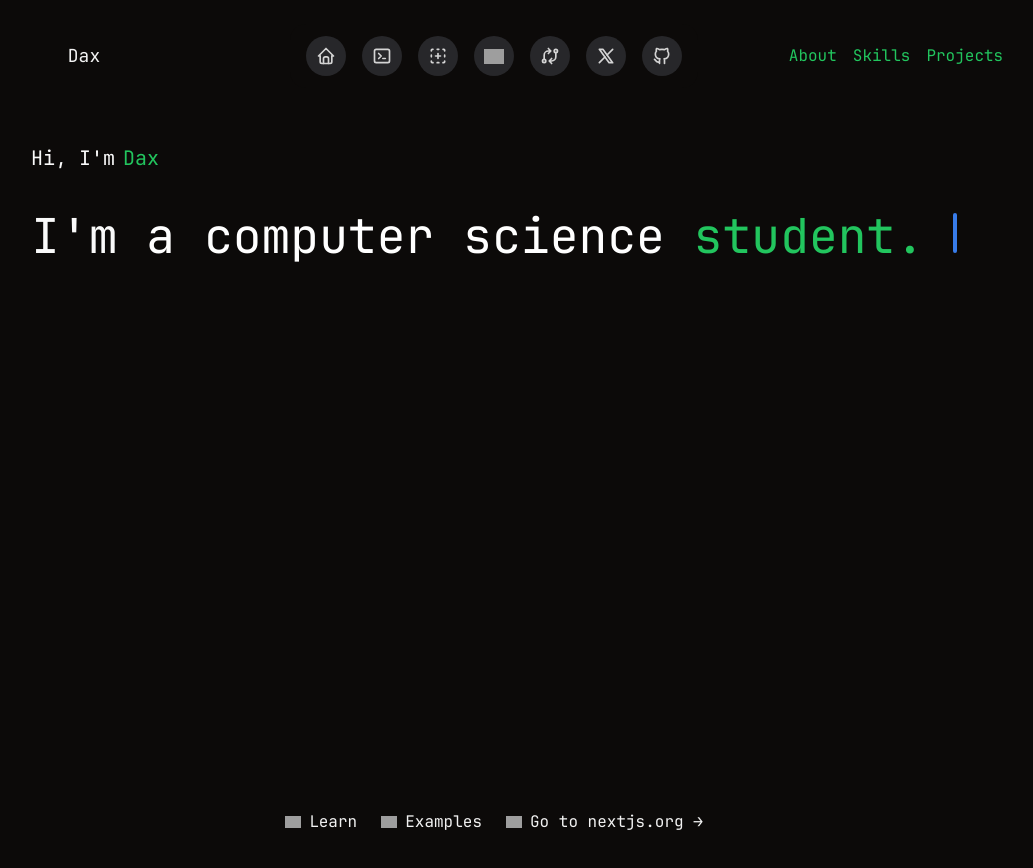
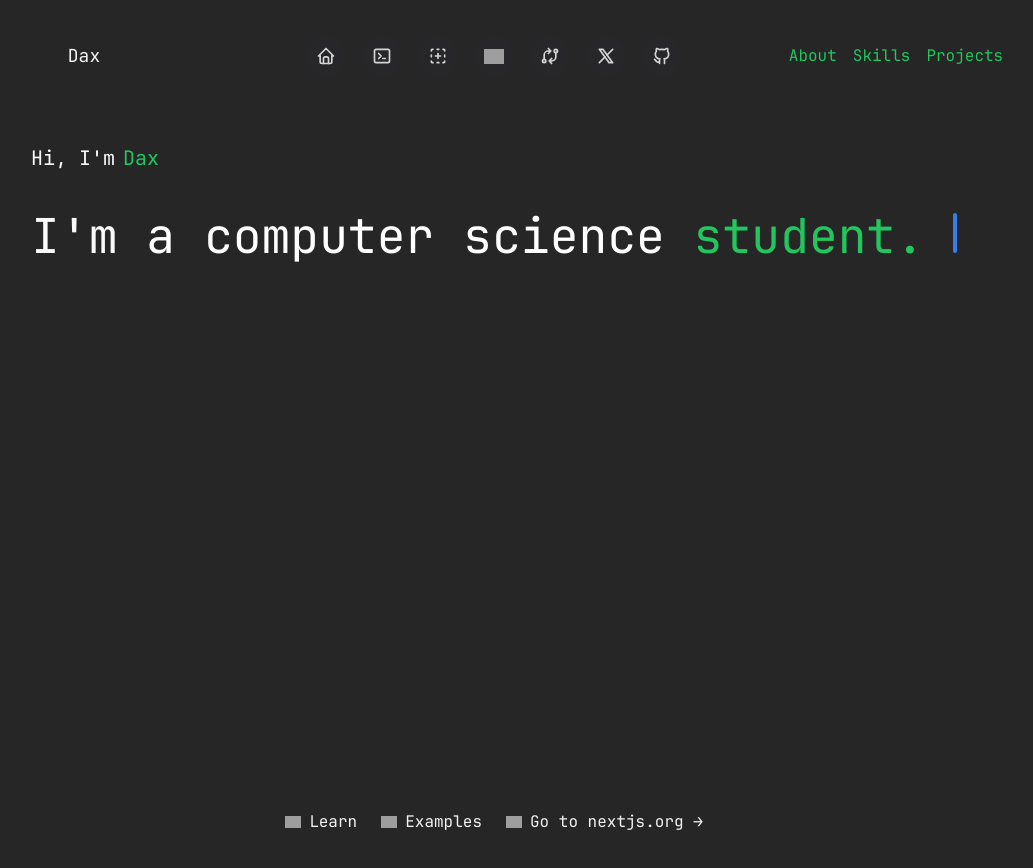
Before and after one commit to Dax2405/dax-web, a Next.js app: page / in a window 1280 px wide. Shown: the top 868 px of the page, without its empty margins (146-1179 px from the left). Built offline with nearby package versions, Linux system fonts and the light colour scheme; grey boxes are pictures that could not be loaded.

Commit message:
Change background color in global variables

```diff
--- a/app/globals.css
+++ b/app/globals.css
@@ -42,7 +42,7 @@ body {
   }
 
   .dark {
-    --background: 20 14.3% 4.1%;
+    --background: 217, 0%, 15%;
     --foreground: 0 0% 95%;
     --card: 24 9.8% 10%;
     --card-foreground: 0 0% 95%;
```
